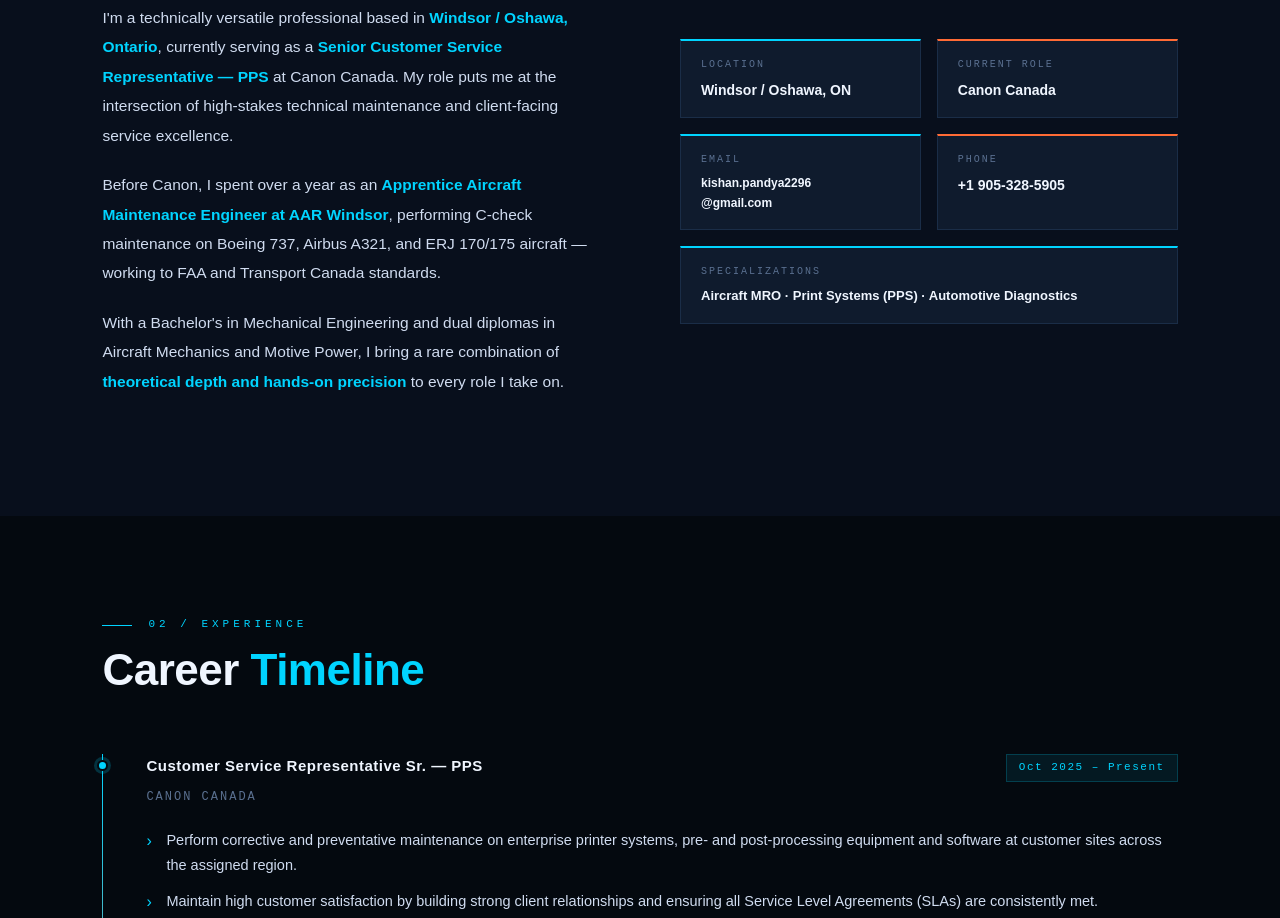
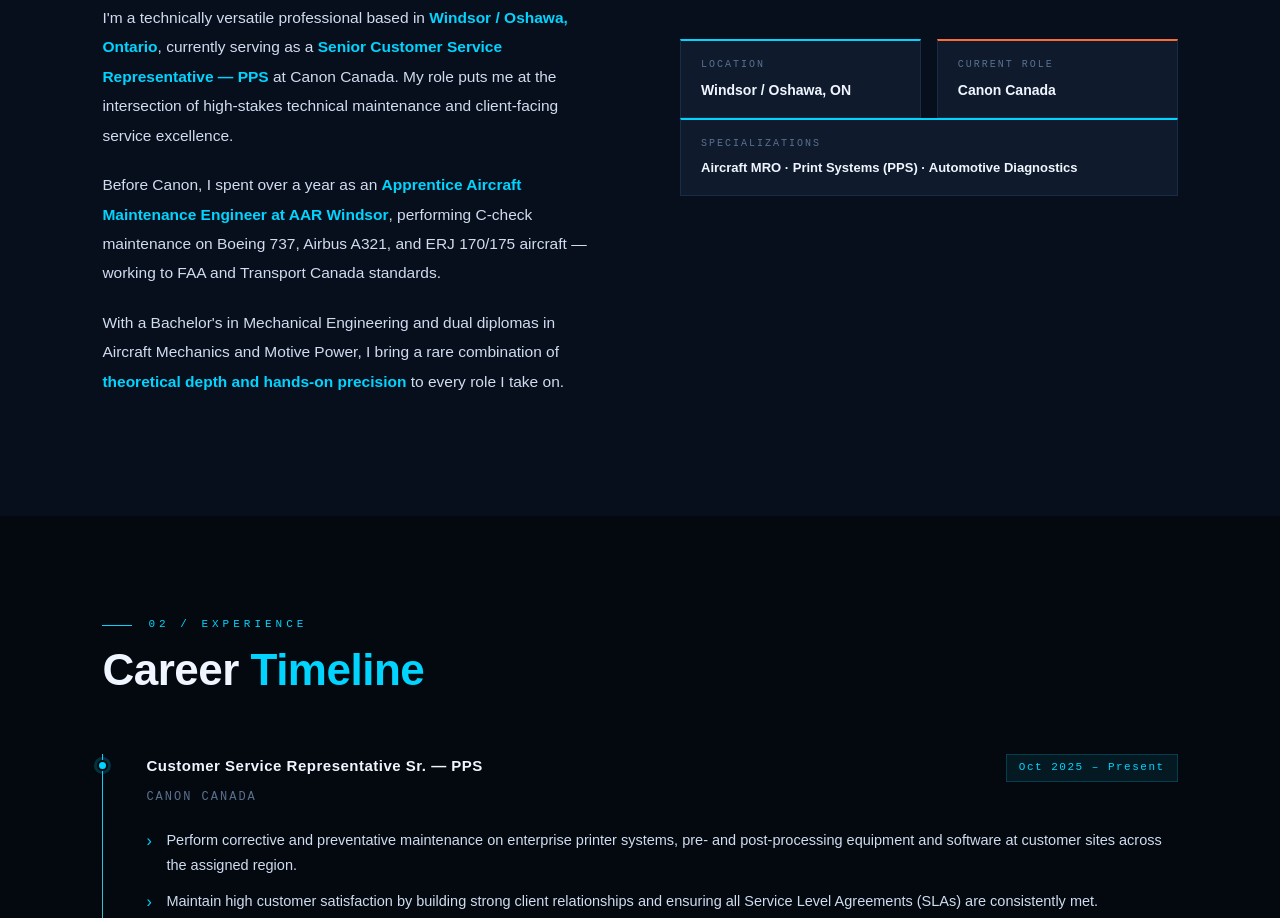
Before and after one commit to Ganeshadevotee/Resume-Portfolio, a plain HTML site: page index.html in a window 1280 px wide. Shown: the part 1035-1953 px from the top of the page. Drawn offline with Linux system fonts and the light colour scheme.

Commit message:
Update index.html
Updating and removing information

```diff
--- a/index.html
+++ b/index.html
@@ -678,14 +678,7 @@
         <div class="info-item orange">
           <div class="info-key">Current Role</div>
           <div class="info-val">Canon Canada</div>
-        </div>
-        <div class="info-item">
-          <div class="info-key">Email</div>
-          <div class="info-val" style="font-size:12px">kishan.pandya2296<br>@gmail.com</div>
-        </div>
-        <div class="info-item orange">
-          <div class="info-key">Phone</div>
-          <div class="info-val">+1 905-328-5905</div>
+          </div>
         </div>
         <div class="info-item" style="grid-column: 1/-1">
           <div class="info-key">Specializations</div>
```
